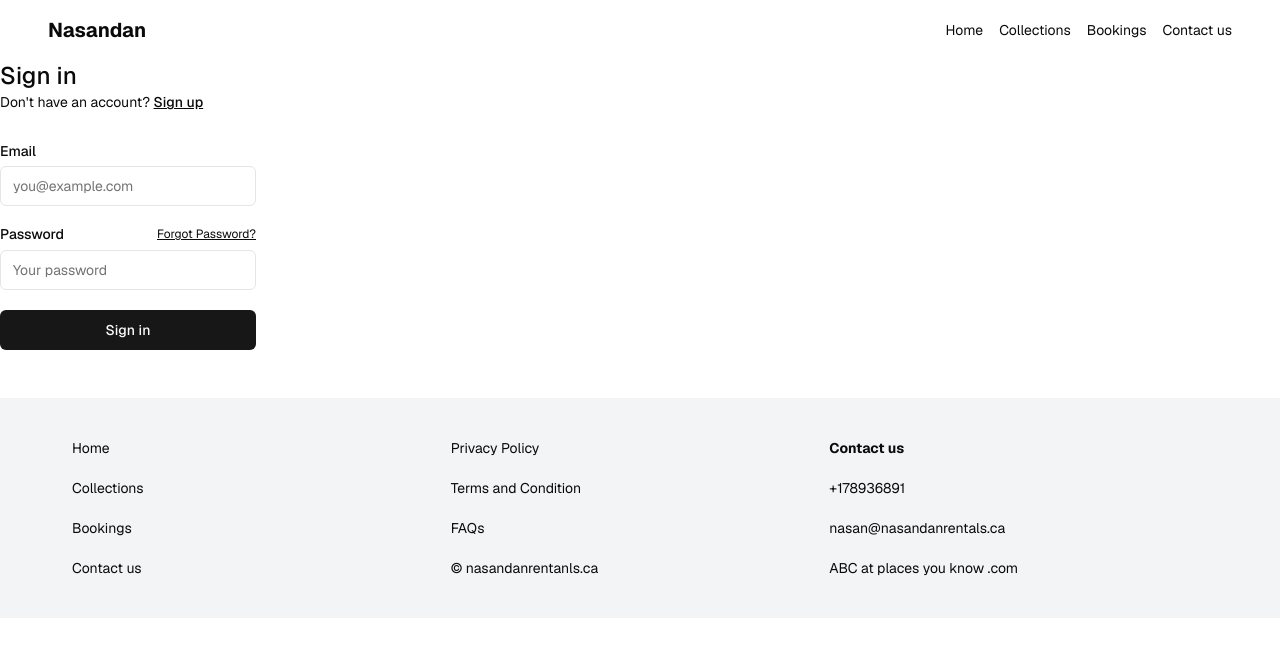
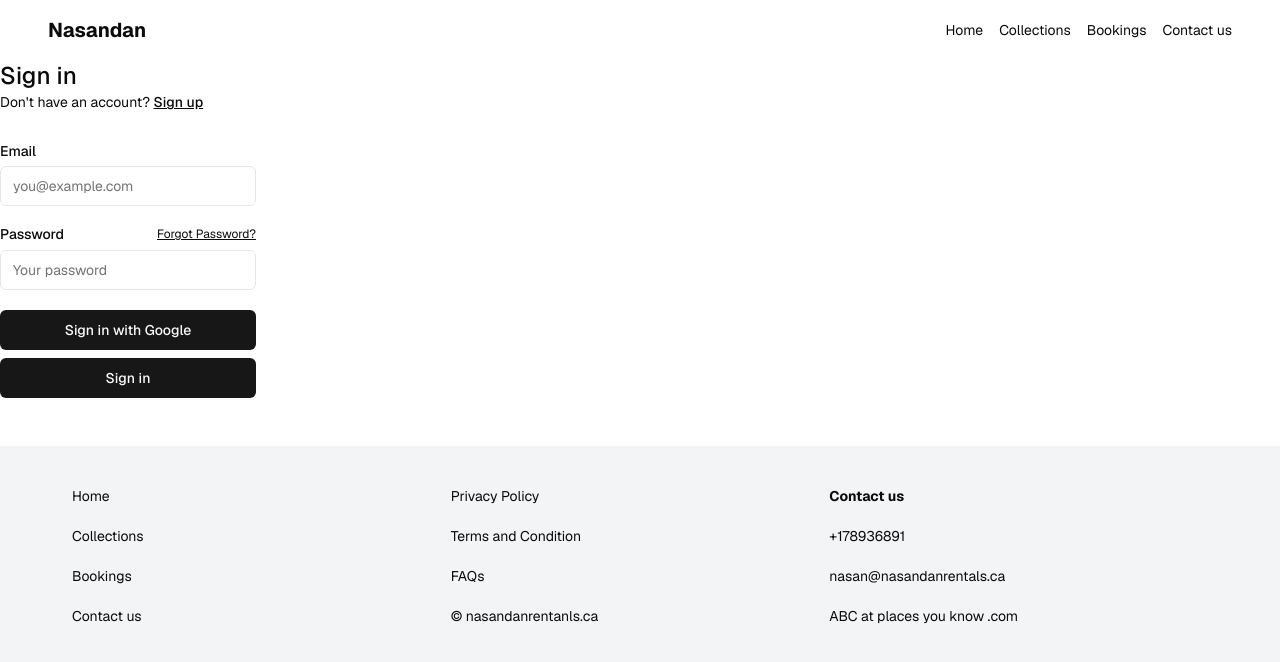
Before and after one commit to sammyodiagbe/nasandanrentals, a Next.js app: page /sign-in in a window 1280 px wide. Shown: the top 662 px of the page. Built offline with nearby package versions, Linux system fonts and the light colour scheme; no server answers.

Commit message:
implementing logging with google

```diff
--- a/app/(auth-pages)/sign-in/page.tsx
+++ b/app/(auth-pages)/sign-in/page.tsx
@@ -1,11 +1,24 @@
+"use client";
 import { signInAction } from "@/app/actions";
 import { FormMessage, Message } from "@/components/form-message";
 import { SubmitButton } from "@/components/submit-button";
+import { Button } from "@/components/ui/button";
 import { Input } from "@/components/ui/input";
 import { Label } from "@/components/ui/label";
+import { createClient } from "@/utils/supabase/client";
 import Link from "next/link";
 
 export default function Login({ searchParams }: { searchParams: Message }) {
+  const supabase = createClient();
+
+  const attemptLoginWithGoogle = async () => {
+    await supabase.auth.signInWithOAuth({
+      provider: "google",
+      options: {
+        redirectTo: "http://localhost:3000",
+      },
+    });
+  };
   return (
     <form className="flex-1 flex flex-col min-w-64">
       <h1 className="text-2xl font-medium">Sign in</h1>
@@ -33,6 +46,11 @@ export default function Login({ searchParams }: { searchParams: Message }) {
           placeholder="Your password"
           required
         />
+        <div className="">
+          <Button className="w-full" onClick={attemptLoginWithGoogle}>
+            Sign in with Google
+          </Button>
+        </div>
         <SubmitButton pendingText="Signing In..." formAction={signInAction}>
           Sign in
         </SubmitButton>
```
